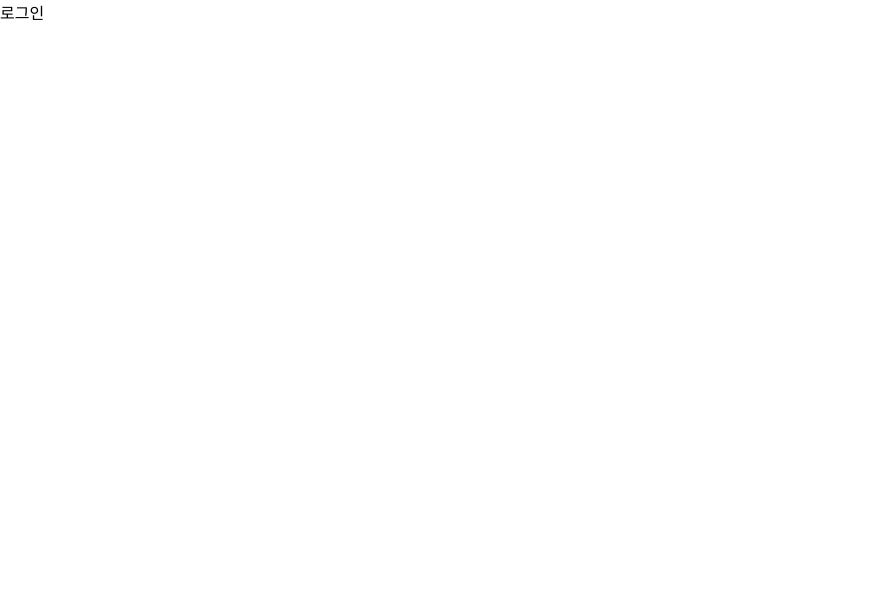
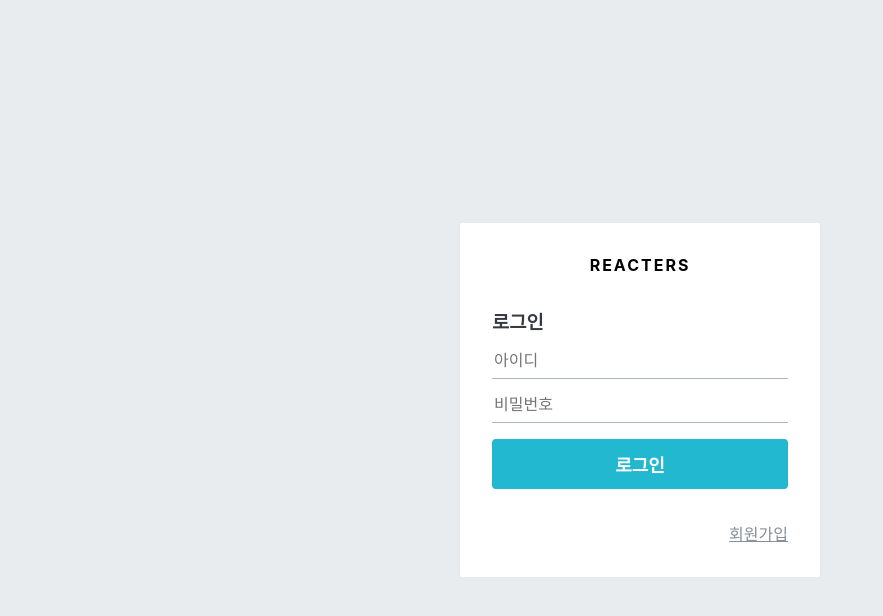
Before and after one commit to znzmektm2/blog2, a React (Create React App) app in the folder blog-frontend/: page /login in a window 1280 px wide. Shown: the top 616 px of the page, without its empty margins (0-883 px from the left). Built offline with nearby package versions, Linux system fonts and the light colour scheme.

Commit message:
add: 회원가입 UI 준비하기

```diff
--- /dev/null
+++ b/blog-frontend/src/components/auth/AuthFrom.js
@@ -0,0 +1,102 @@
+import React from 'react';
+import styled from 'styled-components';
+import { Link } from 'react-router-dom';
+import palette from './../../lib/styles/palette';
+import Button from './../common/Button';
+
+/**
+ * 회원가입 또는 로그인 폼을 보여 줍니다
+ */
+
+const AuthFormBlock = styled.div`
+  h3 {
+    margin: 0;
+    color: ${palette.gray[8]};
+    margin-bottom: 1rem;
+  }
+`;
+
+/**
+ * 스타일링된 input
+ */
+const StyledInput = styled.input`
+  font-size: 1rem;
+  border: none;
+  border-bottom: 1px solid ${palette.gray[5]};
+  padding-bottom: 0.5rem;
+  outline: none;
+  width: 100%;
+  &:focus {
+    color: $oc-teal-7;
+    border-bottom: 1px solid ${palette.gray[7]};
+  }
+  & + & {
+    margin-top: 1rem;
+  }
+`;
+
+/**
+ * 폼 하단에 로그인 혹은 회원가입 링크를 보여줌
+ */
+const Footer = styled.div`
+  margin-top: 2rem;
+  text-align: right;
+  a {
+    color: ${palette.gray[6]};
+    text-decoration: underline;
+    &:hover {
+      color: ${palette.gray[9]};
+    }
+  }
+`;
+
+const ButtonWithMarginTop = styled(Button)`
+  margin-top: 1rem;
+`;
+
+const textMap = {
+  login: '로그인',
+  register: '회원가입',
+};
+
+const AuthFrom = ({ type }) => {
+  const text = textMap[type];
+  return (
+    <AuthFormBlock>
+      <h3>{text}</h3>
+      <form>
+        <StyledInput
+          autoComplete="username"
+          name="username"
+          placeholder="아이디"
+        />
+        <StyledInput
+          autoComplete="new-password"
+          name="password"
+          placeholder="비밀번호"
+          type="password"
+        />
+        {type === 'register' && (
+          <StyledInput
+            autoComplete="new-password"
+            name="passwordConfirm"
+            placeholder="비밀번호 확인"
+            type="password"
+          />
+        )}
+        <ButtonWithMarginTop cyan fullWidth>
+          {text}
+        </ButtonWithMarginTop>
+      </form>
+      <Footer>
+        {type === 'login' ? (
+          <Link to="/register">회원가입</Link>
+        ) : (
+          <Link to="/login">로그인</Link>
+        )}
+      </Footer>
+    </AuthFormBlock>
+  );
+};
+
+export default AuthFrom;
--- /dev/null
+++ b/blog-frontend/src/components/auth/AuthTemplate.js
@@ -0,0 +1,53 @@
+import React from 'react';
+import styled from 'styled-components';
+import palette from './../../lib/styles/palette';
+import { Link } from 'react-router-dom';
+
+/**
+ * 회원가입/로그인 페이지의 레이아웃을 담당하는 컴포넌트 입니다
+ */
+
+const AuthTemplateBlock = styled.div`
+  position: absolute;
+  left: 0;
+  top: 0;
+  bottom: 0;
+  right: 0;
+  background: ${palette.gray[2]};
+  /* flex로 내부 내용 중앙 정렬 */
+  display: flex;
+  flex-direction: column;
+  justify-content: center;
+  align-items: center;
+`;
+
+/* 흰색 박스 */
+const WhiteBox = styled.div`
+  .logo-area {
+    display: block;
+    padding-bottom: 2rem;
+    text-align: center;
+    font-weight: bold;
+    letter-spacing: 2px;
+  }
+  box-shadow: 0 0 8px rgba(0, 0, 0, 0.025);
+  padding: 2rem;
+  width: 360px;
+  background: white;
+  border-radius: 2px;
+`;
+
+const AuthTemplate = ({ children }) => {
+  return (
+    <AuthTemplateBlock>
+      <WhiteBox>
+        <div className="logo-area">
+          <Link to="/">REACTERS</Link>
+        </div>
+        {children}
+      </WhiteBox>
+    </AuthTemplateBlock>
+  );
+};
+
+export default AuthTemplate;
--- a/blog-frontend/src/components/common/Button.js
+++ b/blog-frontend/src/components/common/Button.js
@@ -1,5 +1,5 @@
 import React from 'react';
-import styled from 'styled-components';
+import styled, { css } from 'styled-components';
 import palette from './../../lib/styles/palette';
 
 const StyledButton = styled.button`
@@ -16,6 +16,23 @@
   &:hover {
     background: ${palette.gray[6]};
   }
+
+  ${(props) =>
+    props.fullWidth &&
+    css`
+      padding-top: 0.75rem;
+      padding-bottom: 0.75rem;
+      width: 100%;
+      font-size: 1.125rem;
+    `}
+  ${(props) =>
+    props.cyan &&
+    css`
+      background: ${palette.cyan[5]};
+      &:hover {
+        background: ${palette.cyan[4]};
+      }
+    `}
 `;
 
 const Button = (props) => <StyledButton {...props} />;
--- a/blog-frontend/src/pages/LoginPage.js
+++ b/blog-frontend/src/pages/LoginPage.js
@@ -1,7 +1,13 @@
 import React from 'react';
+import AuthTemplate from './../components/auth/AuthTemplate';
+import AuthFrom from '../components/auth/AuthFrom';
 
 const LoginPage = () => {
-  return <div>로그인</div>;
+  return (
+    <AuthTemplate>
+      <AuthFrom type="login" />
+    </AuthTemplate>
+  );
 };
 
 export default LoginPage;
--- a/blog-frontend/src/pages/RegisterPage.js
+++ b/blog-frontend/src/pages/RegisterPage.js
@@ -1,7 +1,13 @@
 import React from 'react';
+import AuthTemplate from './../components/auth/AuthTemplate';
+import AuthFrom from '../components/auth/AuthFrom';
 
 const RegisterPage = () => {
-  return <div>회원가입</div>;
+  return (
+    <AuthTemplate>
+      <AuthFrom type="register" />
+    </AuthTemplate>
+  );
 };
 
 export default RegisterPage;
```
Also changed, not shown: blog-frontend/src/components/base/Header.js (added, +14 -0 lines).
